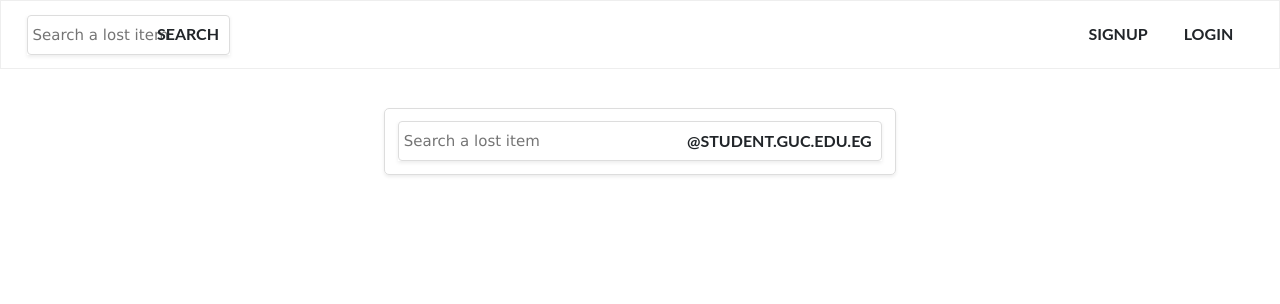
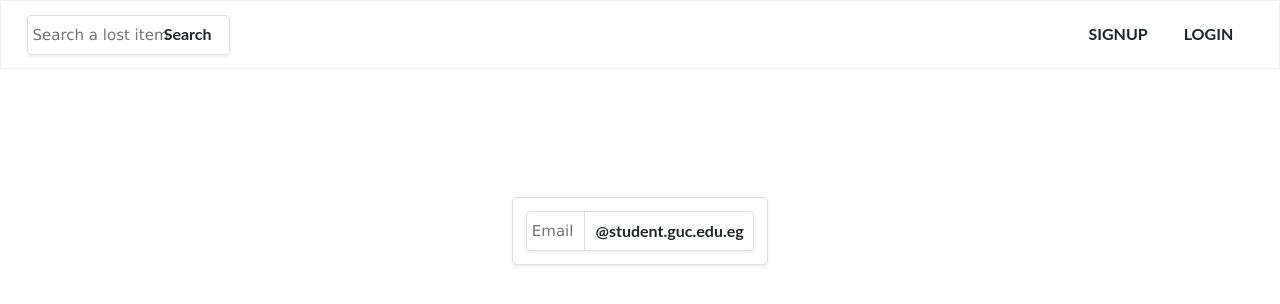
Before and after one commit to qwenzo/lost-and-found, a React (Create React App) app: page /login in a window 1280 px wide. Shown: the top 304 px of the page. Built offline with nearby package versions, Linux system fonts and the light colour scheme.

Commit message:
adding style prop to Button

```diff
--- a/src/components/Button.js
+++ b/src/components/Button.js
@@ -1,9 +1,9 @@
 import React from 'react';
 
-const Button = ({text,img,borderRadius,color,fontColor,onClick,className,hasborder}) =>{
+const Button = ({text,img,borderRadius,color,fontColor,onClick,className,hasborder,style}) =>{
     {hasborder? styles.btnStyle={... styles.btnStyle,border: '1px solid #eee '}:'' }
     return(
-        <div className={className}>
+        <div style={style} className={className}>
         <div onClickCapture={onClick}  style={styles.containerStyle} className={` align-self-start d-flex flex-wrap`}>
           <div
           onTouchStart = {
@@ -54,7 +54,6 @@ const styles = {
         paddingRight: '0.7rem ',
         paddingBottom: '0.5rem ',
         paddingLeft: '0.7rem ',
-        textTransform: 'uppercase',
         fontWeight: '700',
         fontSize:'18'
 
--- a/src/components/LogIn.js
+++ b/src/components/LogIn.js
@@ -5,12 +5,12 @@ import Button from './Button';
 class LogIn extends Component{
     state={username:'',password:''}
     render() {
-        const {containerStyle} = style;
+        const {containerStyle,emailNoteStyle} = style;
         return(
             <div style={containerStyle} className=" shadow-sm">
                 <div className="shadow-sm">
-                <InputField row={'row-reverse'} element={ <Button className='d-flex' style={{marginRight:'0.5rem '}} text='@student.guc.edu.eg'/>
-         } row='flex-row-reverse' height='40px'  type="text" className="d-flex " placeholder="Search a lost item"  />
+                <InputField row={'row-reverse'} element={ <Button style={emailNoteStyle} className='d-flex'  text='@student.guc.edu.eg'/>
+         } row='flex-row-reverse' height='40px'  type="text" className="d-flex " placeholder="Email"  />
                 </div>
             </div>
         )
@@ -22,12 +22,15 @@ class LogIn extends Component{
 const style={
     containerStyle:{
         border: '1px solid #ddd',
-        marginTop:'3%',
+        marginTop:'10%',
         marginBottom:'3%',
-        marginLeft:'30%',
-        marginRight:'30%',
+        marginLeft:'40%',
+        marginRight:'40%',
         borderRadius:'5px 5px 5px 5px',
         padding:'1%'
+    },
+    emailNoteStyle:{
+        borderLeft: '1px solid #ddd',
     }
 }
 
```
